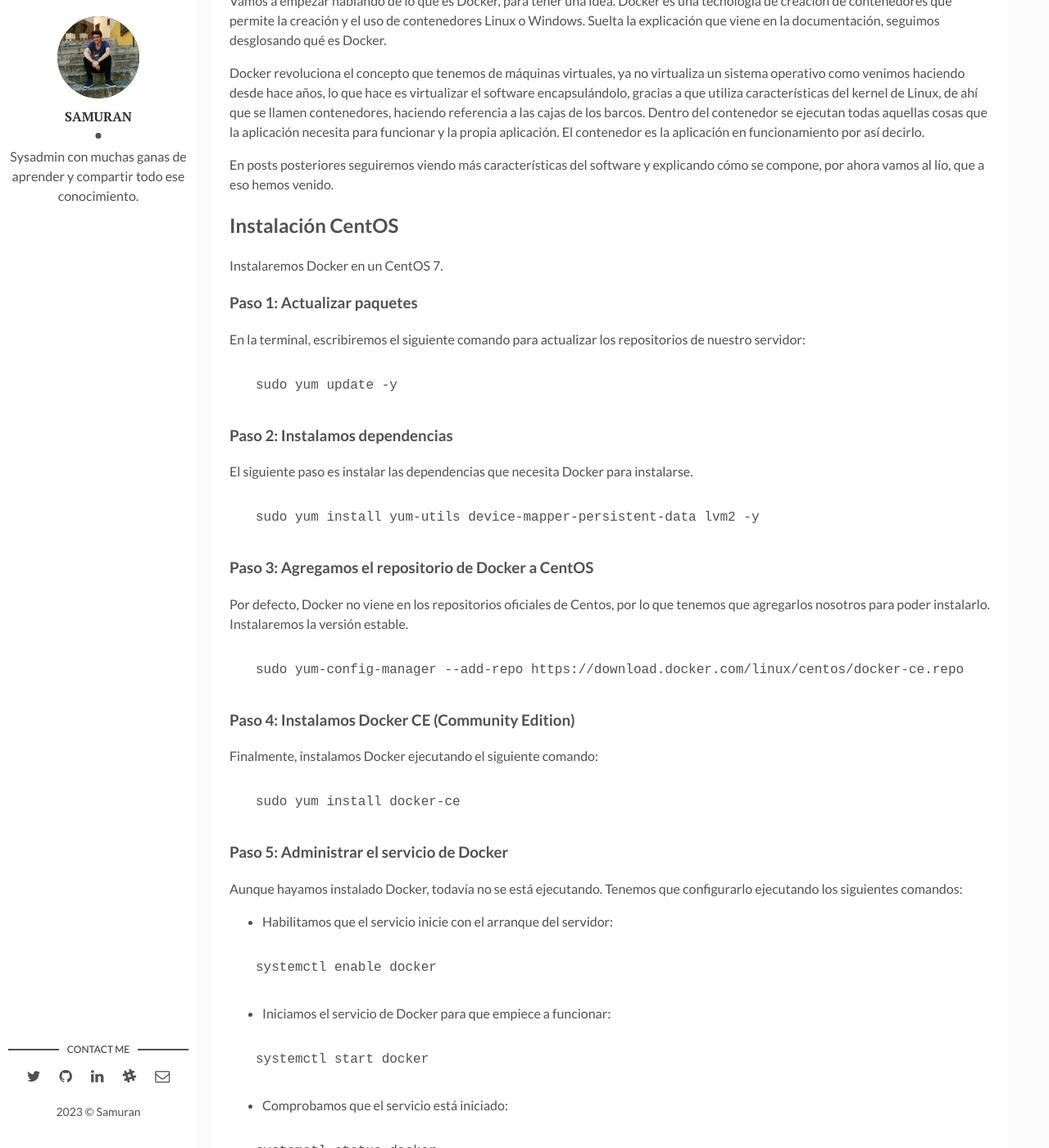
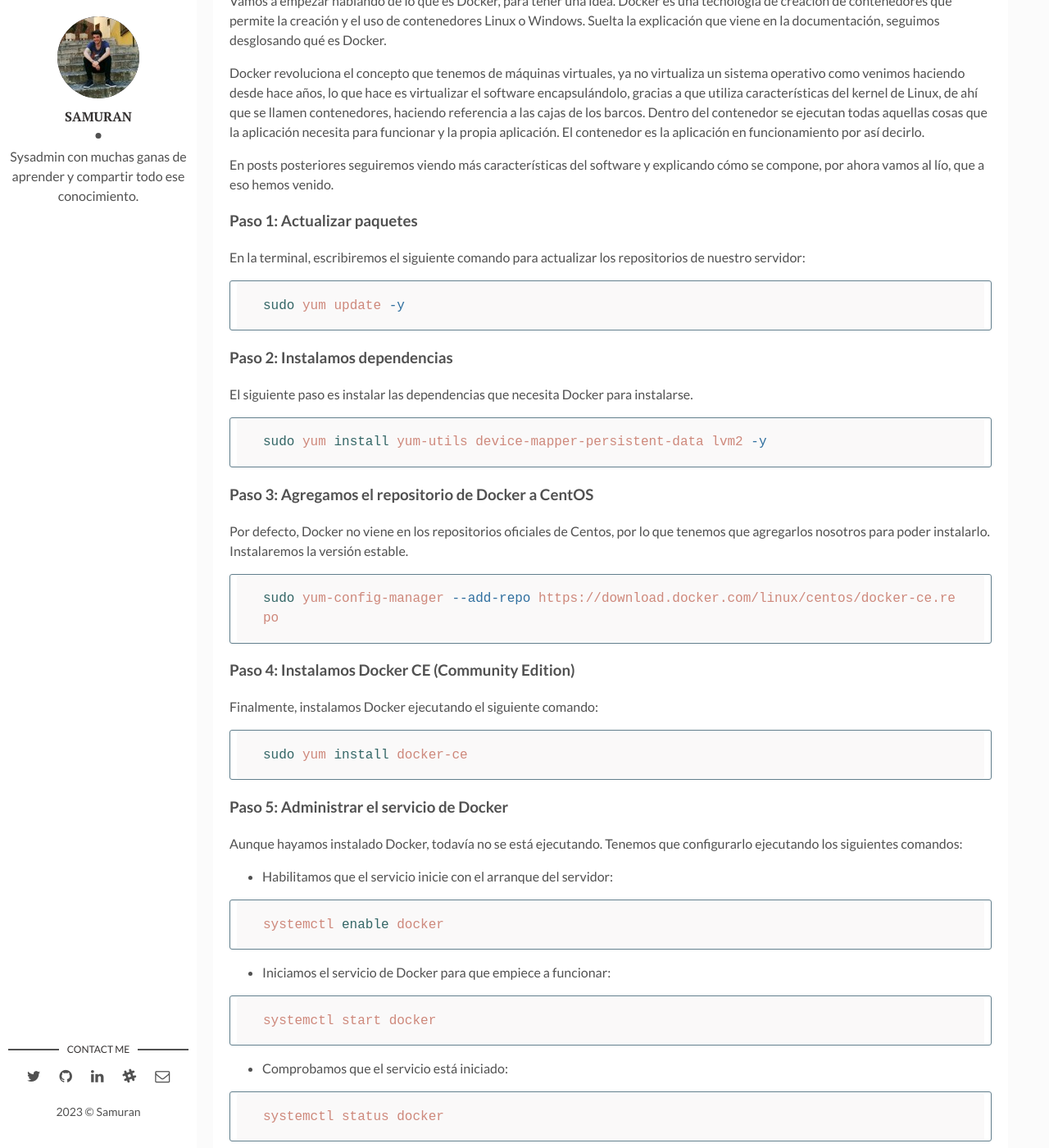
Before and after one commit to atomarxculo/atomarxculo.github.io, a Jekyll site: the page built from _posts/2021-02-16-instalar-docker-centos.md, in a window 1280 px wide and 1400 px high, scrolled down 211 px. Shown: the whole window at 82% size. Built offline with Jekyll 4.4.1, drawn with Linux system fonts in a browser that asks for light colours; comment, search, counter and statistics services are not loaded; some of the changed text lies outside the part shown.

````diff
--- a/Gemfile
+++ b/Gemfile
@@ -7,4 +7,5 @@
   gem "jekyll-paginate"
   gem "jemoji"
   gem "jekyll-seo-tag"
+  gem "webrick"
 end
--- a/_config.yml
+++ b/_config.yml
@@ -6,7 +6,7 @@
   Un blog sobre las cosas que he ido aprendiendo en mis pocos años de sysadmin
   y las cosas que iré aprendiendo.
 permalink: ':title/'
-baseurl: "/" # the subpath of your site, e.g. /blog
+baseurl: "" # the subpath of your site, e.g. /blog
 url: "https://www.samurantech.com" # the base hostname & protocol for your site, e.g. http://example.com
 site-twitter: samurantech #if your site has a twitter account, enter it here
 locale: es_ES
--- a/_posts/2021-02-16-instalar-docker-linux.md
+++ b/_posts/2021-02-16-instalar-docker-centos.md
@@ -16,15 +16,11 @@
 
 En posts posteriores seguiremos viendo más características del software y explicando cómo se compone, por ahora vamos al lío, que a eso hemos venido.
 
-## Instalación CentOS
-
-Instalaremos Docker en un CentOS 7.
-
 ### Paso 1: Actualizar paquetes
 
 En la terminal, escribiremos el siguiente comando para actualizar los repositorios de nuestro servidor:
 
-```cmd
+```bash
 sudo yum update -y
 ```
 
@@ -32,7 +28,7 @@
 
 El siguiente paso es instalar las dependencias que necesita Docker para instalarse.
 
-```cmd
+```bash
 sudo yum install yum-utils device-mapper-persistent-data lvm2 -y
 ```
 
@@ -40,7 +36,7 @@
 
 Por defecto, Docker no viene en los repositorios oficiales de Centos, por lo que tenemos que agregarlos nosotros para poder instalarlo. Instalaremos la versión estable.
 
-```cmd
+```bash
 sudo yum-config-manager --add-repo https://download.docker.com/linux/centos/docker-ce.repo
 ```
 
@@ -48,7 +44,7 @@
 
 Finalmente, instalamos Docker ejecutando el siguiente comando:
 
-```cmd
+```bash
 sudo yum install docker-ce
 ```
 
@@ -58,19 +54,19 @@
 
 * Habilitamos que el servicio inicie con el arranque del servidor:
 
-```cmd
+```bash
 systemctl enable docker
 ```
 
 * Iniciamos el servicio de Docker para que empiece a funcionar:
 
-```cmd
+```bash
 systemctl start docker
 ```
 
 * Comprobamos que el servicio está iniciado:
 
-```cmd
+```bash
 systemctl status docker
 ```
 
@@ -80,13 +76,13 @@
 
 En entornos de laboratorio se suele utilizar el usuario root para poder trabajar comodamente, pero una buena práctica es darle permisos a un usuario que no sea root sobre el grupo docker. Si estáis usando el usuario al que habéis dado permisos, tenéis que reiniciar la sesión.
 
-```cmd
-sudo usermod -aG docker <usuario>
+```bash
+sudo usermod -aG docker $USER
 ```
 
 Una vez hecho esto, vamos a comprobar que Docker funciona correctamente.
 
-```cmd
+```bash
 docker run hello-world
 ```
 
````
Also changed, not shown: _posts/2021-02-17-instalar-docker-ubuntu.md (added, +134 -0 lines).
